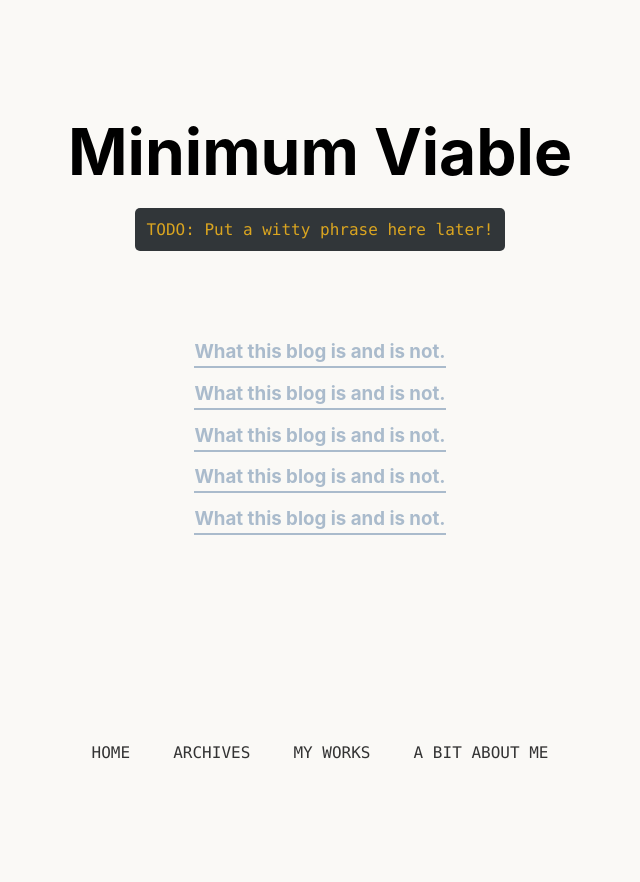
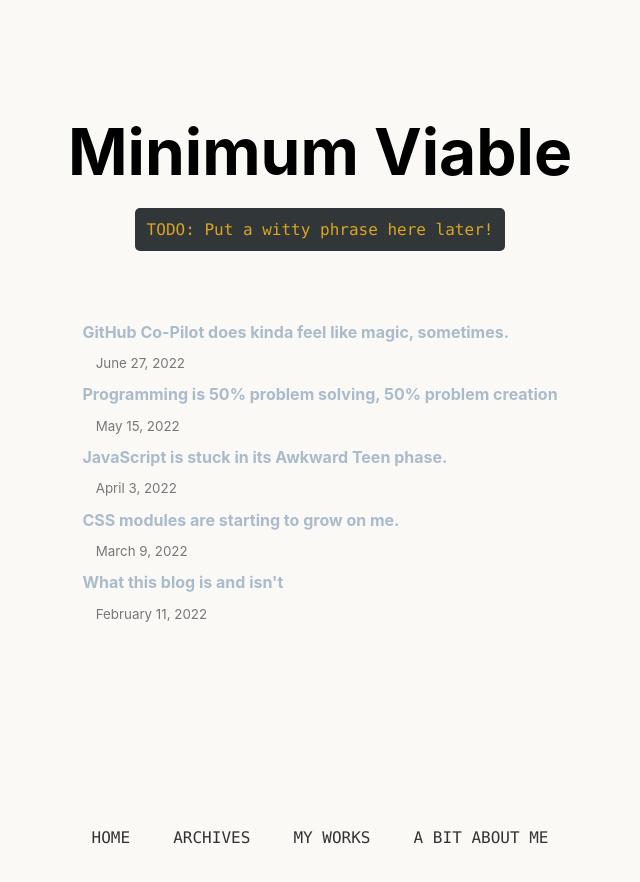
Before and after one commit to charlesmartinreed/charlie-codes-blog, a Next.js app: page / in a window 1280 px wide. Shown: the top 882 px of the page, without its empty margins (320-960 px from the left). Built offline with nearby package versions, Linux system fonts and the light colour scheme.

Commit message:
Create Posts component (dummy data)

```diff
--- /dev/null
+++ b/components/Posts.js
@@ -0,0 +1,21 @@
+import Link from "next/link";
+import styles from "../styles/Layout.module.css";
+
+export default function Posts({ posts }) {
+  return (
+    <>
+      <div className={styles.grid}>
+        <ul>
+          {posts.map((post) => (
+            <li key={post.id}>
+              <Link href={`/posts/${post.slug}`}>
+                <a className={styles.link}>{post.title}</a>
+              </Link>
+              <small>{post.date}</small>
+            </li>
+          ))}
+        </ul>
+      </div>
+    </>
+  );
+}
--- a/pages/index.js
+++ b/pages/index.js
@@ -2,10 +2,11 @@ import Head from "next/head";
 import Image from "next/image";
 import Link from "next/link";
 import Layout, { siteTitle } from "../components/Layout";
+import Posts from "../components/Posts";
 
 import styles from "../styles/Layout.module.css";
 
-export default function Home() {
+export default function Home({ posts }) {
   return (
     <Layout>
       <div className={styles.container}>
@@ -18,8 +19,7 @@ export default function Home() {
             </code>
           </p>
 
-          <div className={styles.grid}>
-            <ul>
+          {/* <ul>
       <li>
         <h3>
           <Link href="/posts/first-post">
@@ -55,10 +55,58 @@ export default function Home() {
           </Link>
         </h3>
       </li>
-            </ul>
-          </div>
+    </ul> */}
+
+          <Posts posts={posts} />
         </main>
       </div>
     </Layout>
   );
 }
+
+export async function getStaticProps() {
+  const posts = [
+    {
+      id: 1,
+      title: "GitHub Co-Pilot does kinda feel like magic, sometimes.",
+      slug: "github-copilot-does-kinda-feel-like-magic-sometimes",
+      date: "June 27, 2022",
+    },
+    {
+      id: 2,
+      title: "Programming is 50% problem solving, 50% problem creation",
+      slug: "programming-is-50-problem-solving-50-problem-creation",
+      date: "May 15, 2022",
+    },
+    {
+      id: 3,
+      title: "JavaScript is stuck in its Awkward Teen phase.",
+      slug: "javascript-is-stuck-in-its-awkward-teen-phase",
+      date: "April 3, 2022",
+    },
+    {
+      id: 4,
+      title: "CSS modules are starting to grow on me.",
+      slug: "css-modules-are-starting-to-grow-on-me",
+      date: "March 9, 2022",
+    },
+    {
+      id: 5,
+      title: "What this blog is and isn't",
+      slug: "what-this-blog-is-and-isnt",
+      date: "February 11, 2022",
+    },
+  ];
+
+  // const data = [
+  //   { id: 1, title: "blah blah", slug: "blah-blah", date: new Date() },
+  // ];
+
+  // const posts = JSON.stringify(data);
+
+  return {
+    props: {
+      posts,
+    },
+  };
+}
--- a/styles/Layout.module.css
+++ b/styles/Layout.module.css
@@ -133,8 +133,8 @@
 .grid .link {
   font-weight: 700;
   color: #abc;
-  padding-bottom: 3px;
-  border-bottom: 2px solid #abc;
+  /* padding-bottom: 3px; */
+  /* border-bottom: 2px solid #abc; */
 }
 
 @media (max-width: 600px) {
--- a/styles/globals.css
+++ b/styles/globals.css
@@ -26,3 +26,9 @@ ol {
   list-style: none;
   padding: 1.1em 0;
 }
+
+small {
+  color: #777;
+  display: block;
+  margin: 1em;
+}
```
Also changed, not shown: pages/posts/[slug].js (renamed from pages/posts/first-post.js), 2 other files (tests, documents, lock files or other folders). Lines whose indentation alone changed are shown as unchanged.
